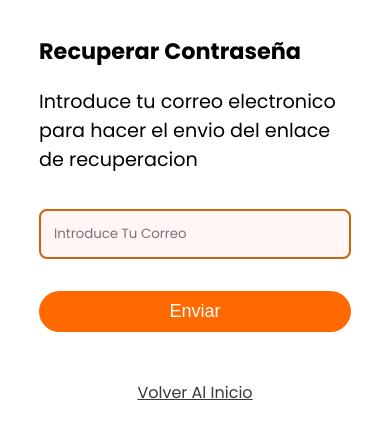
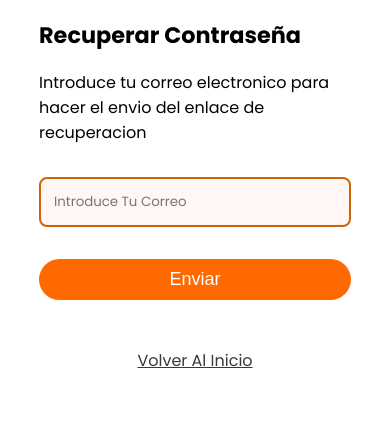
Before and after one commit to Dev-B9/forgot-pass, a plain HTML site: page index.html in a window 390 px wide. Shown: the part 273-712 px from the top of the page. Drawn offline with Linux system fonts and the light colour scheme.

Commit message:
prueba 27

```diff
--- a/css/style.css
+++ b/css/style.css
@@ -170,7 +170,7 @@ body{
     }
     .content{
         display: flex;
-        margin-top: 5rem;
+        margin-top: 4rem;
         /* flex-direction: column; */
         /* justify-content: center; */
         align-content: center;
@@ -184,7 +184,7 @@ body{
     }
 
     .heading p{
-        font-size: 1.2rem ;
+        font-size: 1rem ;
     }
 
     .heading h1{
```
